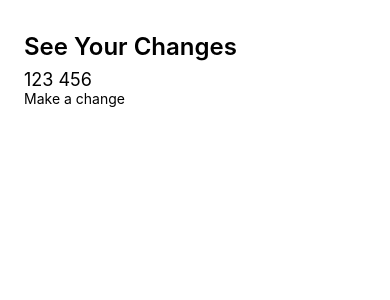
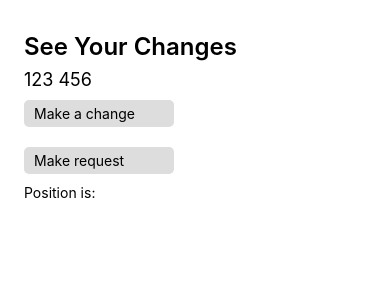
Before and after one commit to VenomSRT/weather-app, a React Native app: screen / in a window 390 px wide. Shown: the top 300 px of the page. Built offline with nearby package versions, Linux system fonts and the light colour scheme; what react-native would draw is missing.

Commit message:
permissin denied

```diff
--- a/App.tsx
+++ b/App.tsx
@@ -1,4 +1,4 @@
-import React, { useState, useEffect } from 'react';
+import React, {useState, useEffect} from 'react';
 import {
   SafeAreaView,
   StyleSheet,
@@ -9,6 +9,7 @@ import {
   TouchableOpacity,
   PermissionsAndroid,
   Platform,
+  Button,
 } from 'react-native';
 
 import {
@@ -20,12 +21,46 @@ import {
 } from 'react-native/Libraries/NewAppScreen';
 
 import Geolocation from '@react-native-community/geolocation';
-import { observer } from 'mobx-react-lite';
+import {observer} from 'mobx-react-lite';
 import store from './store/store';
 
 declare const global: {HermesInternal: null | {}};
 
 const App = observer(() => {
+  const [initialPosition, setInitialPosition]: any = useState('');
+  const [lastPosition, setLastPosition]: any = useState('');
+
+  async function requestLocationPermission() {
+    try {
+      const granted = await PermissionsAndroid.request(
+        PermissionsAndroid.PERMISSIONS.ACCESS_FINE_LOCATION,
+        {
+          title: 'Example App',
+          message: 'Example App access to your location ',
+        },
+      );
+      if (granted === PermissionsAndroid.RESULTS.GRANTED) {
+        console.log('You can use the location');
+        alert('You can use the location');
+      } else {
+        console.log('location permission denied');
+        alert('Location permission denied');
+      }
+    } catch (err) {
+      console.warn(err);
+    }
+  }
+
+  useEffect(() => {
+    requestLocationPermission();
+  }, []);
+
+  function makeRequestLocation() {
+    Geolocation.getCurrentPosition((position) => {
+      const initialPosition = JSON.stringify(position);
+      setInitialPosition(initialPosition);
+    });
+  }
 
   return (
     <>
@@ -36,9 +71,18 @@ const App = observer(() => {
           <Text style={styles.sectionDescription}>
             {store.latitude} {store.longitude}
           </Text>
-          <TouchableOpacity onPress={() => store.makeChange()}><Text>
-            Make a change
-          </Text></TouchableOpacity>
+          <TouchableOpacity
+            style={styles.testButton}
+            onPress={() => store.makeChange()}>
+            <Text>Make a change</Text>
+          </TouchableOpacity>
+
+          <TouchableOpacity
+            style={styles.testButton}
+            onPress={() => makeRequestLocation()}>
+            <Text>Make request</Text>
+          </TouchableOpacity>
+          <Text>Position is: {initialPosition}</Text>
         </View>
       </SafeAreaView>
     </>
@@ -46,16 +90,6 @@ const App = observer(() => {
 });
 
 const styles = StyleSheet.create({
-  scrollView: {
-    backgroundColor: Colors.lighter,
-  },
-  engine: {
-    position: 'absolute',
-    right: 0,
-  },
-  body: {
-    backgroundColor: Colors.white,
-  },
   sectionContainer: {
     marginTop: 32,
     paddingHorizontal: 24,
@@ -71,17 +105,14 @@ const styles = StyleSheet.create({
     fontWeight: '400',
     color: Colors.dark,
   },
-  highlight: {
-    fontWeight: '700',
-  },
-  footer: {
-    color: Colors.dark,
-    fontSize: 12,
-    fontWeight: '600',
-    padding: 4,
-    paddingRight: 12,
-    textAlign: 'right',
-  },
+  testButton: {
+    paddingHorizontal: 10,
+    paddingVertical: 5,
+    backgroundColor: '#ddd',
+    borderRadius: 5,
+    maxWidth: 150,
+    marginVertical: 10,
+  }
 });
 
 export default App;
--- a/store/store.ts
+++ b/store/store.ts
@@ -3,8 +3,8 @@ import { getData } from './api/api.js';
 
 class Store {
   weatherData = [];
-  latitude = '123';
-  longitude = '456';
+  latitude = 123;
+  longitude = 456;
 
   constructor() {
     makeAutoObservable(this)
```
Also changed, not shown: 1 other file (tests, documents, lock files or other folders).
